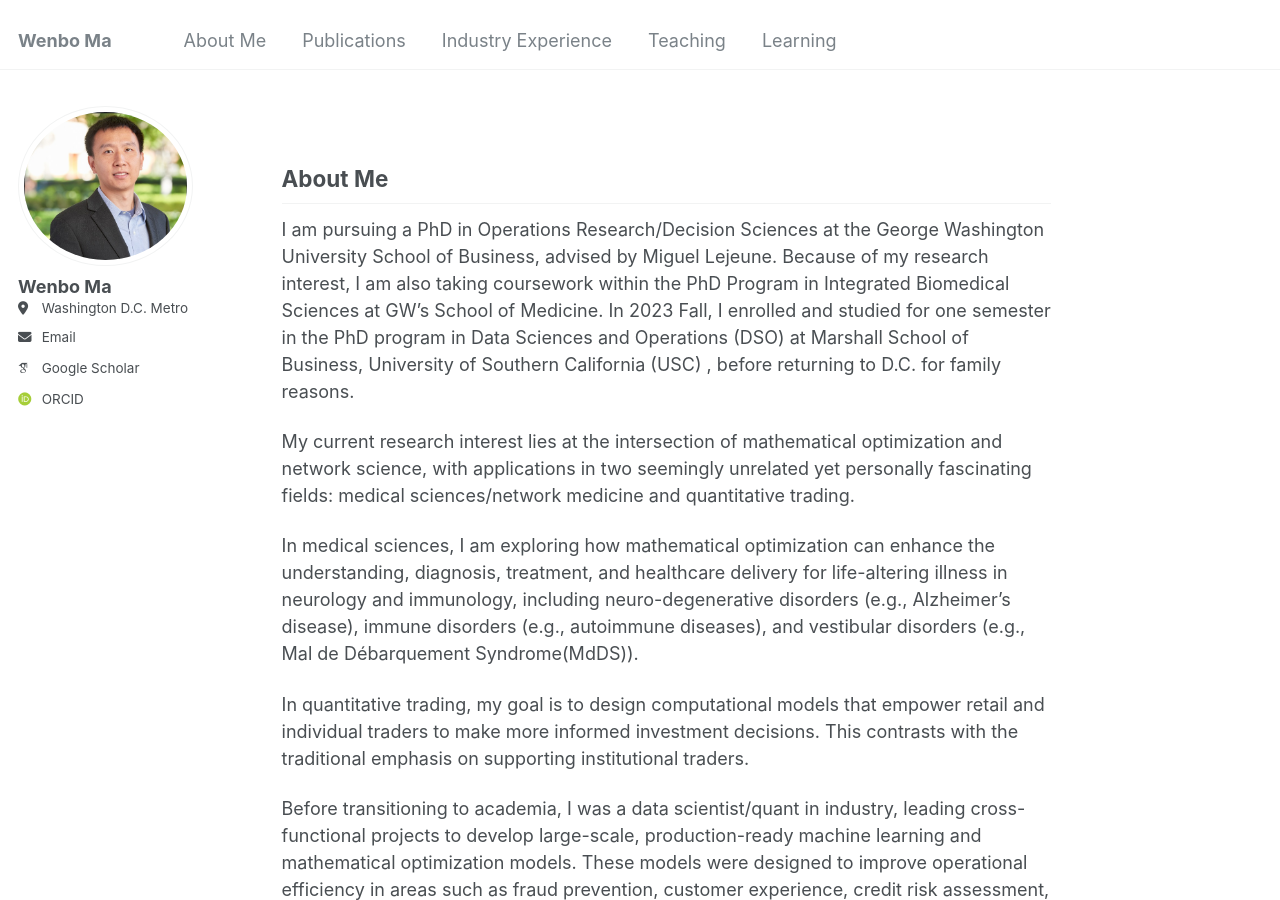
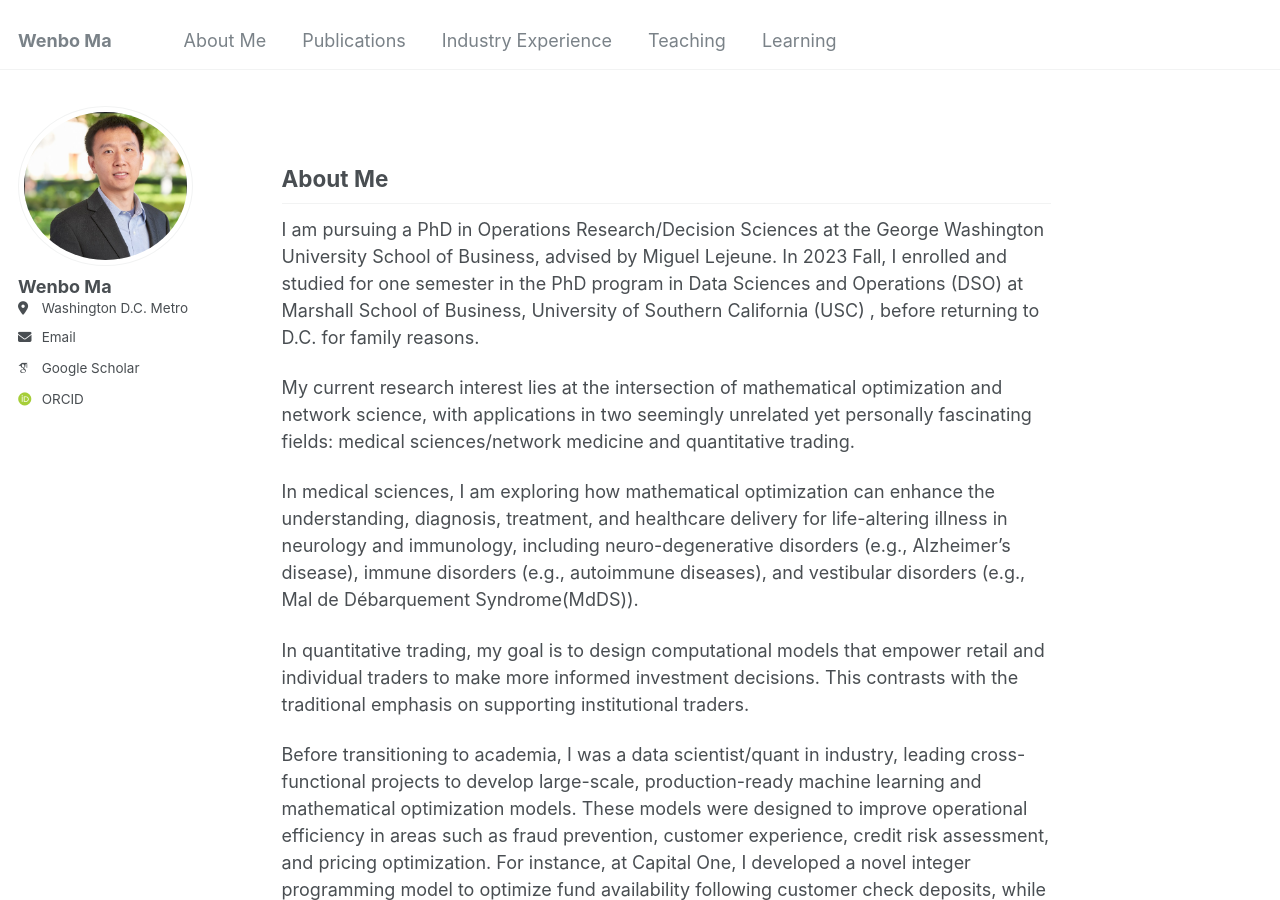
Before and after one commit to wenbo5565/wenbo5565.github.io, a Jekyll site: the page built from _pages/about.md, in a window 1280 px wide and 900 px high. Built offline with Jekyll 4.4.1, drawn with Linux system fonts in a browser that asks for light colours; some web fonts are replaced; some of the changed text lies outside the part shown.

Commit message:
Update about.md

```diff
--- a/_pages/about.md
+++ b/_pages/about.md
@@ -9,7 +9,7 @@ redirect_from:
 
 ## About Me <a id="about"></a>
 
-I am pursuing a PhD in Operations Research/Decision Sciences at the George Washington University School of Business, advised by Miguel Lejeune. Because of my research interest, I am also taking coursework within the PhD Program in Integrated Biomedical Sciences at GW's School of Medicine. In 2023 Fall, I enrolled and studied for one semester in the PhD program in Data Sciences and Operations (DSO) at Marshall School of Business, University of Southern California (USC) , before returning to D.C. for family reasons.
+I am pursuing a PhD in Operations Research/Decision Sciences at the George Washington University School of Business, advised by Miguel Lejeune. <!-- Because of my research interest, I am also taking coursework within the PhD Program in Integrated Biomedical Sciences at GW's School of Medicine--> In 2023 Fall, I enrolled and studied for one semester in the PhD program in Data Sciences and Operations (DSO) at Marshall School of Business, University of Southern California (USC) , before returning to D.C. for family reasons.
 
 My current research interest lies at the intersection of mathematical optimization and network science, with applications in two seemingly unrelated yet personally fascinating fields: medical sciences/network medicine and quantitative trading.
 
@@ -35,7 +35,7 @@ Outside of work, I enjoy playing and watching sports — particularly tennis, sw
 - [Profit-based unit commitment models with price-responsive decision-dependent uncertainty](https://www.sciencedirect.com/science/article/abs/pii/S0377221723009177), **European Journal of Operational Research**, 2024. \
    with Miguel Lejeune and Payman Dehghanian.
 
-- [A distributionally robust area under curve (AUC) maximization model](https://www.sciencedirect.com/science/article/abs/pii/S0167637720300791), **Operations Research Letters,**, 2020. \
+- [A distributionally robust area under curve (AUC) maximization model](https://www.sciencedirect.com/science/article/abs/pii/S0167637720300791), **Operations Research Letters**, 2020. \
    with Miguel Lejeune
 
 ### Non-peer-reviewed publications
```
